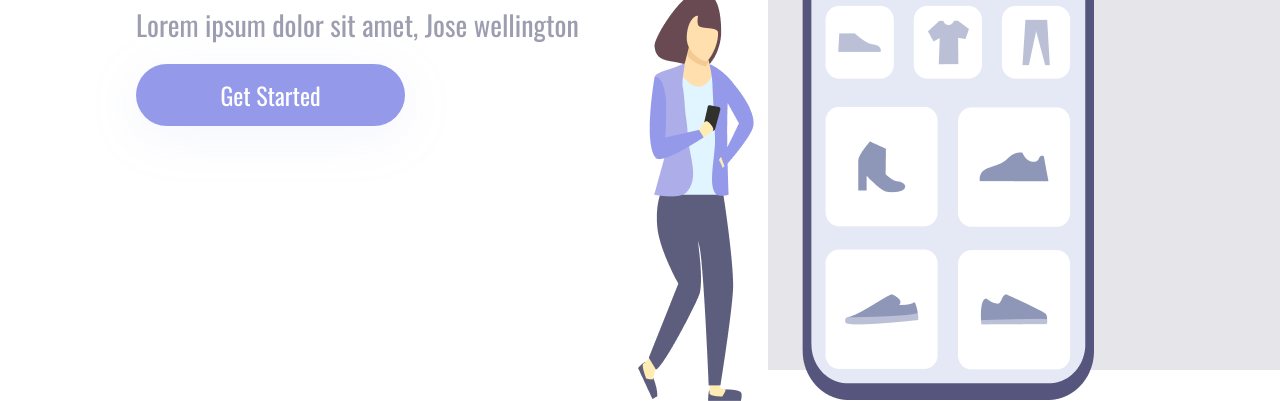
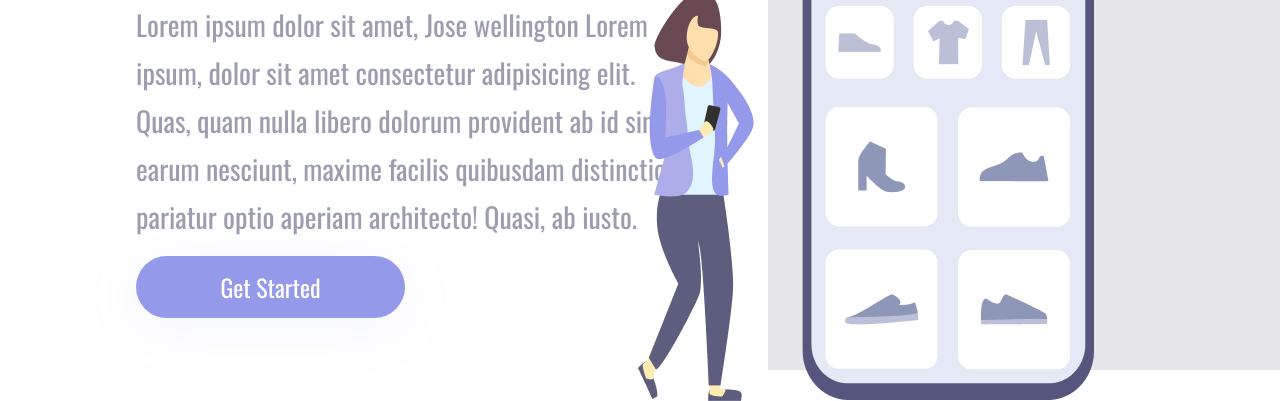
Before and after one commit to jose-wellington554/PRIMEIRO-PROJETO-VESPONSIVO, a plain HTML site: page index.html in a window 1280 px wide. Shown: the part 430-831 px from the top of the page. Drawn offline with nearby package versions, Linux system fonts and the light colour scheme.

Commit message:
auteração do paragrafo do index.html

```diff
--- a/index.html
+++ b/index.html
@@ -14,7 +14,7 @@
     <div class="wrapping">
         <section class="left-container">
             <h1>Easy Shopping Via Mobile</h1>
-            <p>Lorem ipsum dolor sit amet, Jose wellington</p>
+            <p>Lorem ipsum dolor sit amet, Jose wellington Lorem ipsum, dolor sit amet consectetur adipisicing elit. Quas, quam nulla libero dolorum provident ab id sint earum nesciunt, maxime facilis quibusdam distinctio pariatur optio aperiam architecto! Quasi, ab iusto.</p>
             <button>Get Started</button>
         </section>
         <section class="right-container">
```
